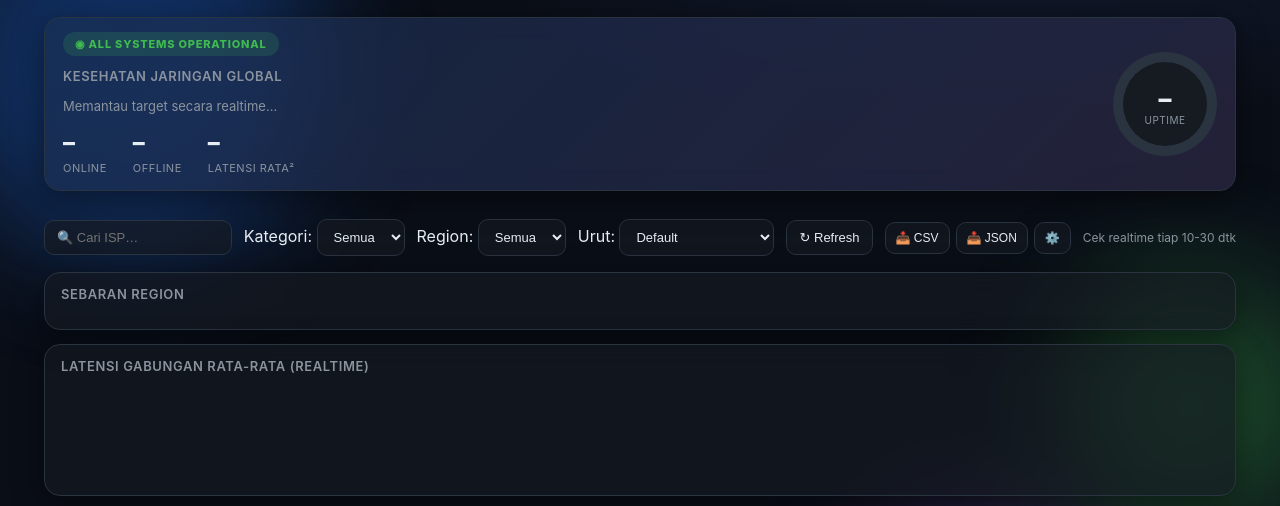
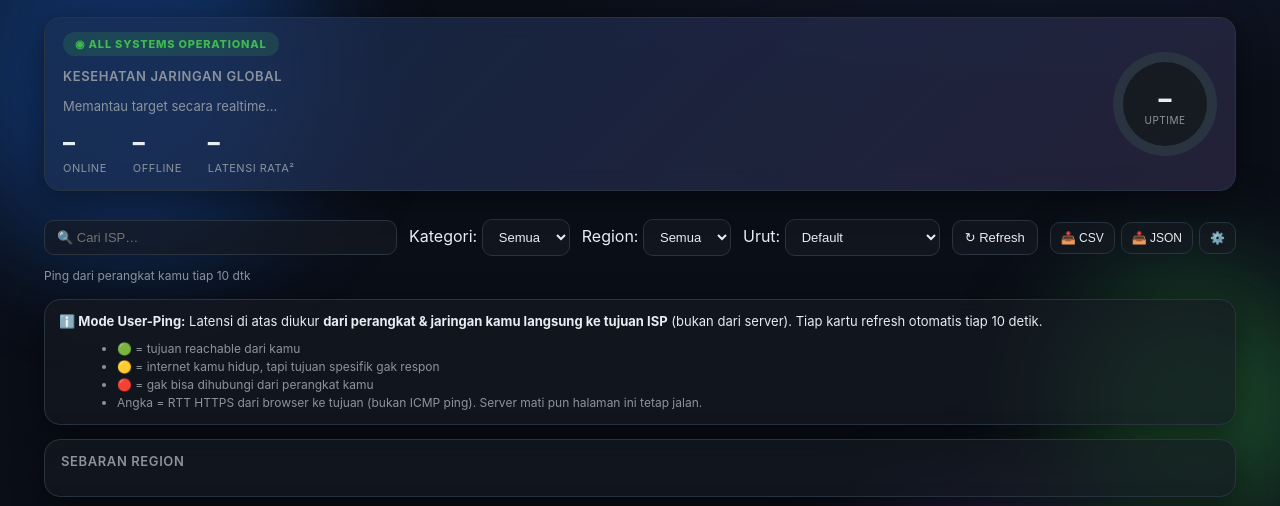
Before and after one commit to puki-sehjahtera-bit/isp-monitor, a website: page public/index.html in a window 1280 px wide. Shown: the part 74-580 px from the top of the page. Drawn offline with nearby package versions, Linux system fonts and the light colour scheme; no server answers.

Commit message:
feat: add user-ping explanation box on main page

```diff
--- a/public/index.html
+++ b/public/index.html
@@ -96,7 +96,19 @@
       <button id="btn-export-json" class="btn sm" title="Export JSON">📥 JSON</button>
       <a href="https://api.isp-monitor.my.id/admin" class="btn sm" title="Admin Panel">⚙️</a>
     </div>
-    <span class="hint" id="interval-hint">Cek realtime tiap 10-30 dtk</span>
+    <span class="hint" id="interval-hint">Ping dari perangkat kamu tiap 10 dtk</span>
+  </div>
+
+  <!-- Info: mode user-ping -->
+  <div class="ping-info card">
+    <b>ℹ️ Mode User-Ping:</b> Latensi di atas diukur <b>dari perangkat & jaringan kamu langsung ke tujuan ISP</b> (bukan dari server).
+    Tiap kartu refresh otomatis tiap 10 detik.
+    <ul style="margin:8px 0 0 18px;font-size:12px;color:var(--mut)">
+      <li>🟢 = tujuan reachable dari kamu</li>
+      <li>🟡 = internet kamu hidup, tapi tujuan spesifik gak respon</li>
+      <li>🔴 = gak bisa dihubungi dari perangkat kamu</li>
+      <li>Angka = RTT HTTPS dari browser ke tujuan (bukan ICMP ping). Server mati pun halaman ini tetap jalan.</li>
+    </ul>
   </div>
 
   <!-- Grup region / peta -->
--- a/public/style.css
+++ b/public/style.css
@@ -161,6 +161,7 @@
   0% { box-shadow: inset 0 0 0 2px var(--acc); }
   100% { box-shadow: inset 3px 0 0 transparent; }
 }
+.ping-info { font-size:13px; line-height:1.5; margin-bottom:14px; padding:12px 14px; }
 .ispcard.row-off { box-shadow: inset 3px 0 0 var(--fail); }
 .ispcard.row-on { box-shadow: inset 3px 0 0 var(--ok); }
 .ic-top { display:flex; align-items:flex-start; justify-content:space-between; gap:8px; }
```
